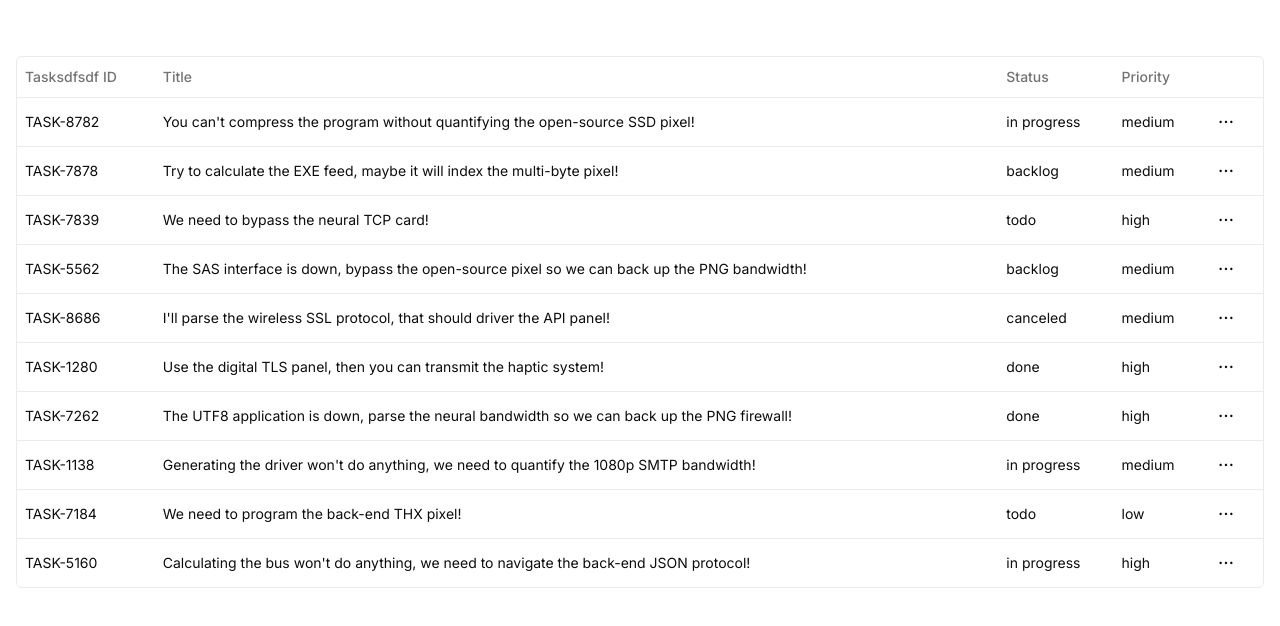
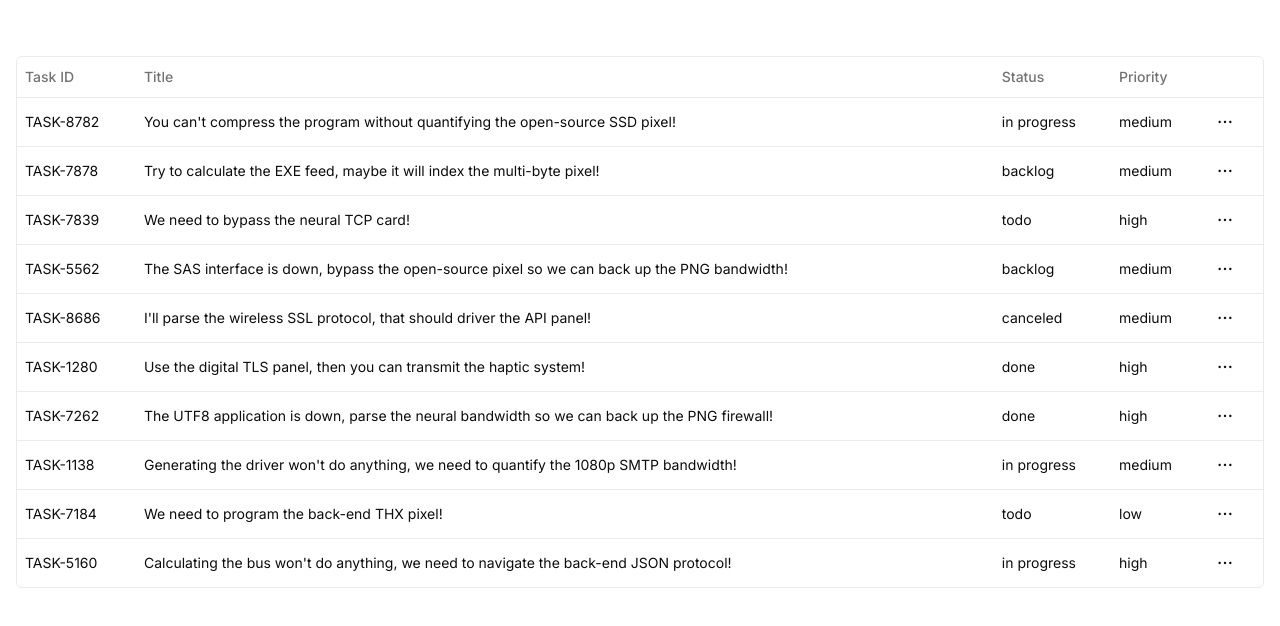
Before and after one commit to daylerjeff199906/template-eva, a Next.js app: page /table in a window 1280 px wide. Shown: the top 626 px of the page. Built offline with nearby package versions, Linux system fonts and the light colour scheme.

Commit message:
refactor: Update table column headers for Task ID and improve file paths

```diff
--- a/src/app/(components)/table/column/columns.tsx
+++ b/src/app/(components)/table/column/columns.tsx
@@ -2,15 +2,15 @@
 
 import { ColumnDef } from "@tanstack/react-table";
 
-import { Task } from "../data/schema";
 import { DataTableSections } from "@/modules/core";
+import { Task } from "@/utils/data/schema";
 
 const { DataTableRowActions } = DataTableSections;
 
 export const columns: ColumnDef<Task>[] = [
   {
     accessorKey: "id",
-    header: "Tasksdfsdf ID",
+    header: "Task ID",
   },
   {
     accessorKey: "title",
--- a/src/app/(components)/table/page.tsx
+++ b/src/app/(components)/table/page.tsx
@@ -1,14 +1,14 @@
-import { Task, taskSchema } from "./data/schema";
 import path from "path";
 import { z } from "zod";
 import { promises as fs } from "fs";
 import { DataTable } from "@/modules/core";
 import { columns } from "./column/columns";
+import { taskSchema } from "@/utils/data/schema";
 
 // Simulate a database read for tasks.
 async function getTasks() {
   const data = await fs.readFile(
-    path.join(process.cwd(), "src/app/(components)/table/data/tasks.json")
+    path.join(process.cwd(), "src/utils/data/tasks.json")
   );
 
   const tasks = JSON.parse(data.toString());
--- /dev/null
+++ b/src/utils/index.ts
@@ -0,0 +1 @@
+export * from './data/data';
```
Also changed, not shown: src/utils/data/data.tsx (renamed from src/app/(components)/table/data/data.tsx), src/utils/data/schema.ts (renamed from src/app/(components)/table/data/schema.ts), src/utils/data/seed.ts (renamed from src/app/(components)/table/data/seed.ts), src/utils/data/tasks.json (renamed from src/app/(components)/table/data/tasks.json).
